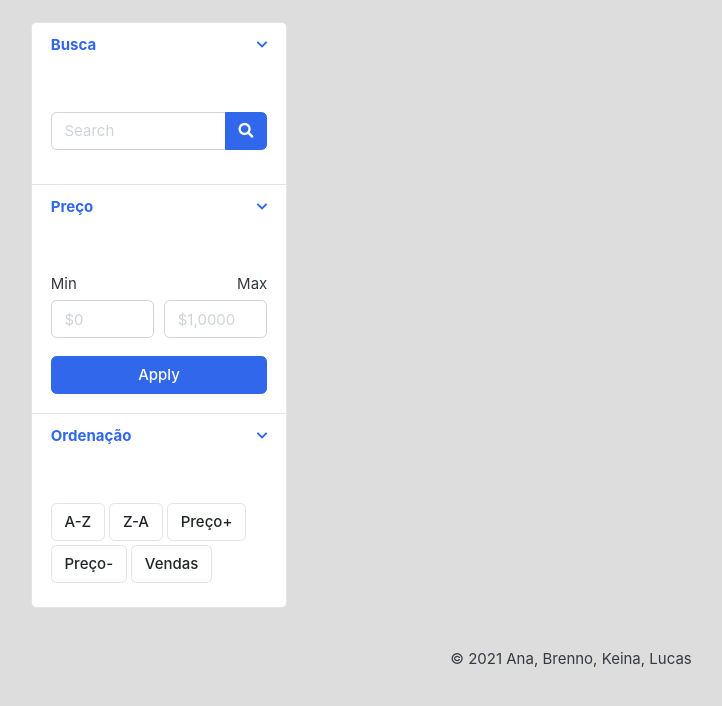
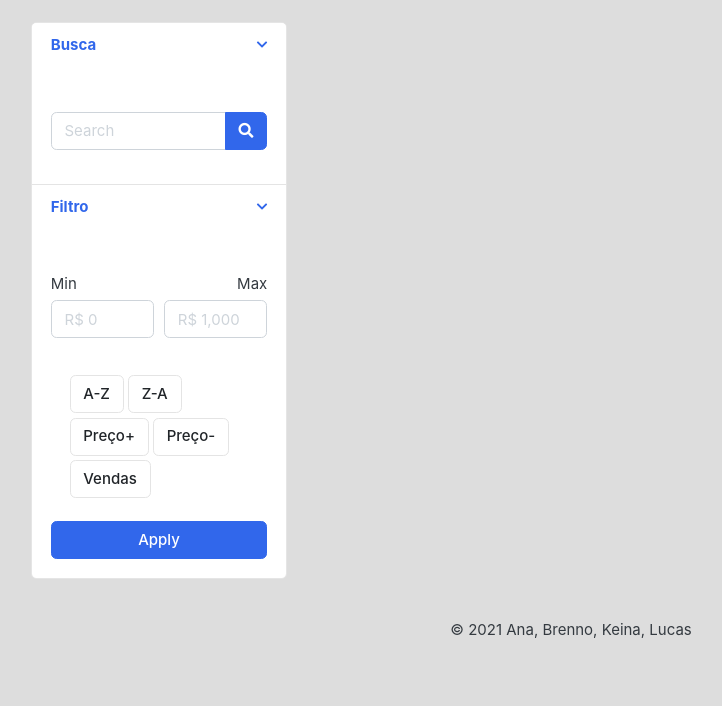
Before and after one commit to Syndelis/flask-market-place, a Flask app: template templates/index.html in a window 1280 px wide. Shown: the part 78-784 px from the top of the page, without its empty margins (69-791 px from the left). Run offline with Flask 2, Linux system fonts and the light colour scheme; the template is opened without the code that fills it, so the values that code supplies are empty; some libraries are stand-ins or nearby versions; some web fonts are replaced.

Commit message:
Filtragem avançada

```diff
--- a/app.py
+++ b/app.py
@@ -16,15 +16,45 @@
 @app.route('/', methods=['GET', 'POST'])
 def index():
 
-	if request.method == 'POST' and (query := request.form['search']):
+	# TODO: um botão só
+	if request.method == 'POST':
+
+		query = request.form.get('search')
+		query_str = f"MATCH (nome) AGAINST "\
+					f"('{query}' IN NATURAL LANGUAGE MODE)" if query else (session['last_query'] if not request.form.get('search-form') else "")
+
+		session['last_query'] = query_str
+
+		filter_names = {
+			"Vendas": "vendas DESC",
+			"A-Z": "nome ASC",
+			"Z-A": "nome DESC",
+			"Preço+": "valor ASC",
+			"Preço-": "valor DESC"
+		}
+		filter_str = ", ".join(
+			code
+			for el, code in filter_names.items()
+			if request.form.get(el) == 'on'
+		)
+
+		min = request.form.get("min")
+		max = request.form.get("max")
+
+		between_str = f"valor BETWEEN {min} AND {max}" if min and max else ""
+
+		where_clause = "WHERE " + (
+			"AND ".join(s for s in (query_str, between_str) if s)
+		) if (query_str or between_str) else ""
+
+		filter_str = f"ORDER BY {filter_str}" if filter_str else ""
 
 		cursor.execute(f"""
-			SELECT * FROM PRODUTO
-			WHERE MATCH (nome)
-			AGAINST ('{query}' IN NATURAL LANGUAGE MODE);
+			SELECT * FROM PRODUTO {where_clause} {filter_str};
 		""")
 
 	else:
+		session['last_query'] = ''
 		cursor.execute("SELECT * FROM PRODUTO;")
 
 	return render_template(
--- a/templates/components/SmartCheckbox.html
+++ b/templates/components/SmartCheckbox.html
@@ -1,6 +1,6 @@
-{% macro SmartCheckbox(name) -%}
+{% macro SmartCheckbox(name, value="off") -%}
 <label class="checkbox-btn">
-    <input class="smart-checkbox" type="checkbox" id="{{name}}">
+    <input class="smart-checkbox" type="checkbox" id="{{name}}" name="{{name}}">
     <span class="btn btn-light"> {{name}} </span>
 </label>
 {%- endmacro %}
--- a/templates/index.html
+++ b/templates/index.html
@@ -67,7 +67,7 @@
 								<div class="input-group">
 									<input type="text" name="search" class="form-control" placeholder="Search" value={{ request.form.search }}>
 									<div class="input-group-append">
-										<button class="btn btn-primary" type="submit"><i class="fa fa-search"></i></button>
+										<button class="btn btn-primary" type="submit" name="search-form" value="1"><i class="fa fa-search"></i></button>
 									</div>
 								</div>
 							</form>
@@ -78,33 +78,21 @@
 					<header class="card-header">
 						<a href="#" data-toggle="collapse" data-target="#collapse_aside2" aria-expanded="true" class="">
 							<i class="icon-control fa fa-chevron-down"></i>
-							<h6 class="title">Preço </h6>
+							<h6 class="title">Filtro </h6>
 						</a>
 					</header>
 					<div class="filter-content collapse show" id="collapse_aside2" style="">
-						<div class="card-body">
+						<form action="" class="card-body" method="POST">
 							<div class="form-row">
 								<div class="form-group col-md-6">
 									<label>Min</label>
-							<input class="form-control" placeholder="$0" type="number">
+									<input class="form-control" placeholder="R$ 0" type="number" name="min">
 								</div>
 								<div class="form-group text-right col-md-6">
 									<label>Max</label>
-							<input class="form-control" placeholder="$1,0000" type="number">
+									<input class="form-control" placeholder="R$ 1,0000" type="number" name="max">
 								</div>
 							</div> <!-- form-row.// -->
-							<button class="btn btn-block btn-primary">Apply</button>
-						</div> <!-- card-body.// -->
-					</div>
-				</article> <!-- filter-group  .// -->
-				<article class="filter-group">
-					<header class="card-header">
-						<a href="#" data-toggle="collapse" data-target="#collapse_aside3">
-							<i class="icon-control fa fa-chevron-down"></i>
-							<h6 class="title">Ordenação </h6>
-						</a>
-					</header>
-					<div class="filter-content collapse show" id="collapse_aside3">
 							<div class="card-body">
 								{{ chk.SmartCheckbox("A-Z") }}
 								{{ chk.SmartCheckbox("Z-A") }}
@@ -112,6 +100,8 @@
 								{{ chk.SmartCheckbox("Preço-") }}
 								{{ chk.SmartCheckbox("Vendas") }}
 							</div> <!-- card-body.// -->
+							<button class="btn btn-block btn-primary" type="submit">Apply</button>
+						</form> <!-- card-body.// -->
 					</div>
 				</article> <!-- filter-group  .// -->
 			</div> <!-- card.// -->
```
Lines whose indentation alone changed are shown as unchanged.
